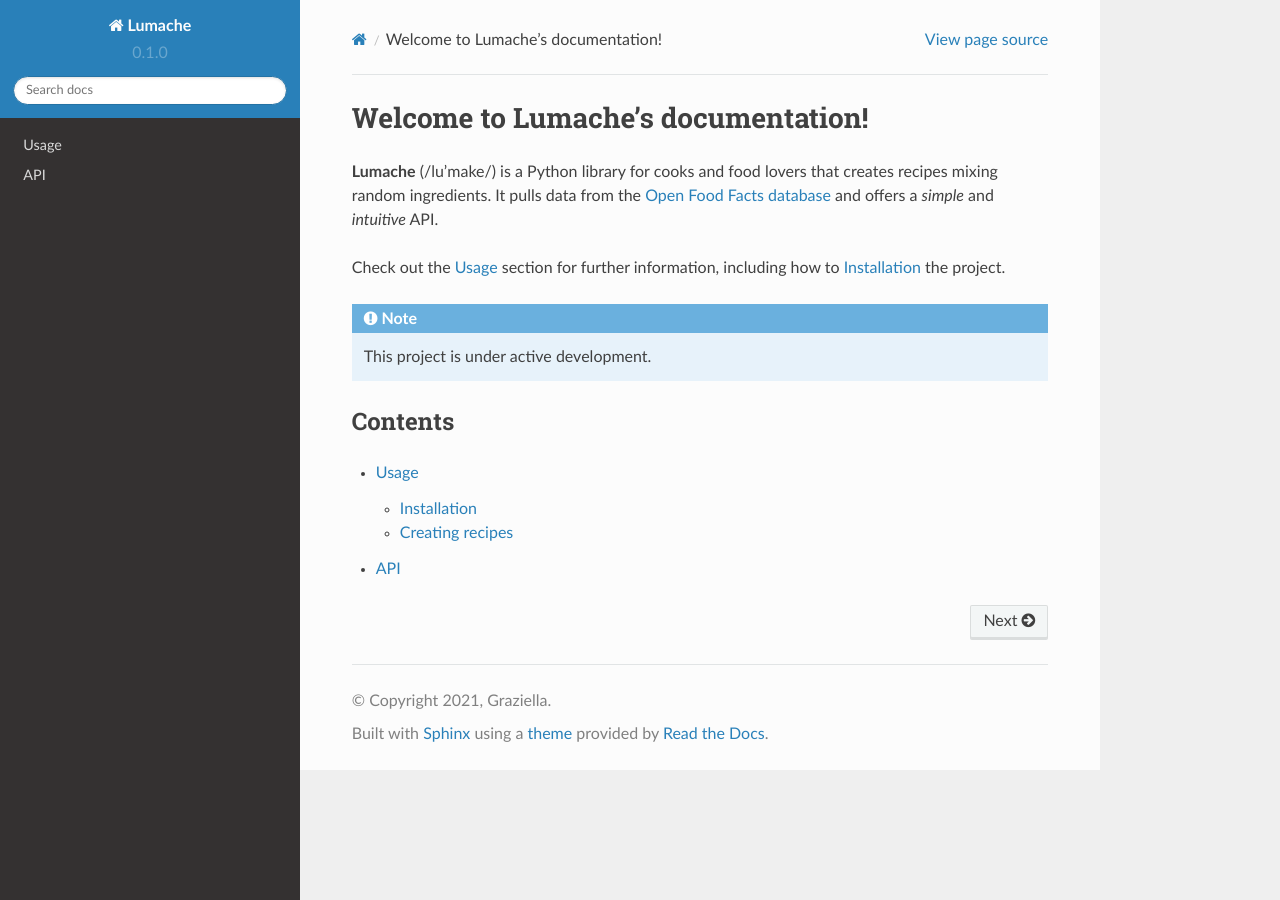
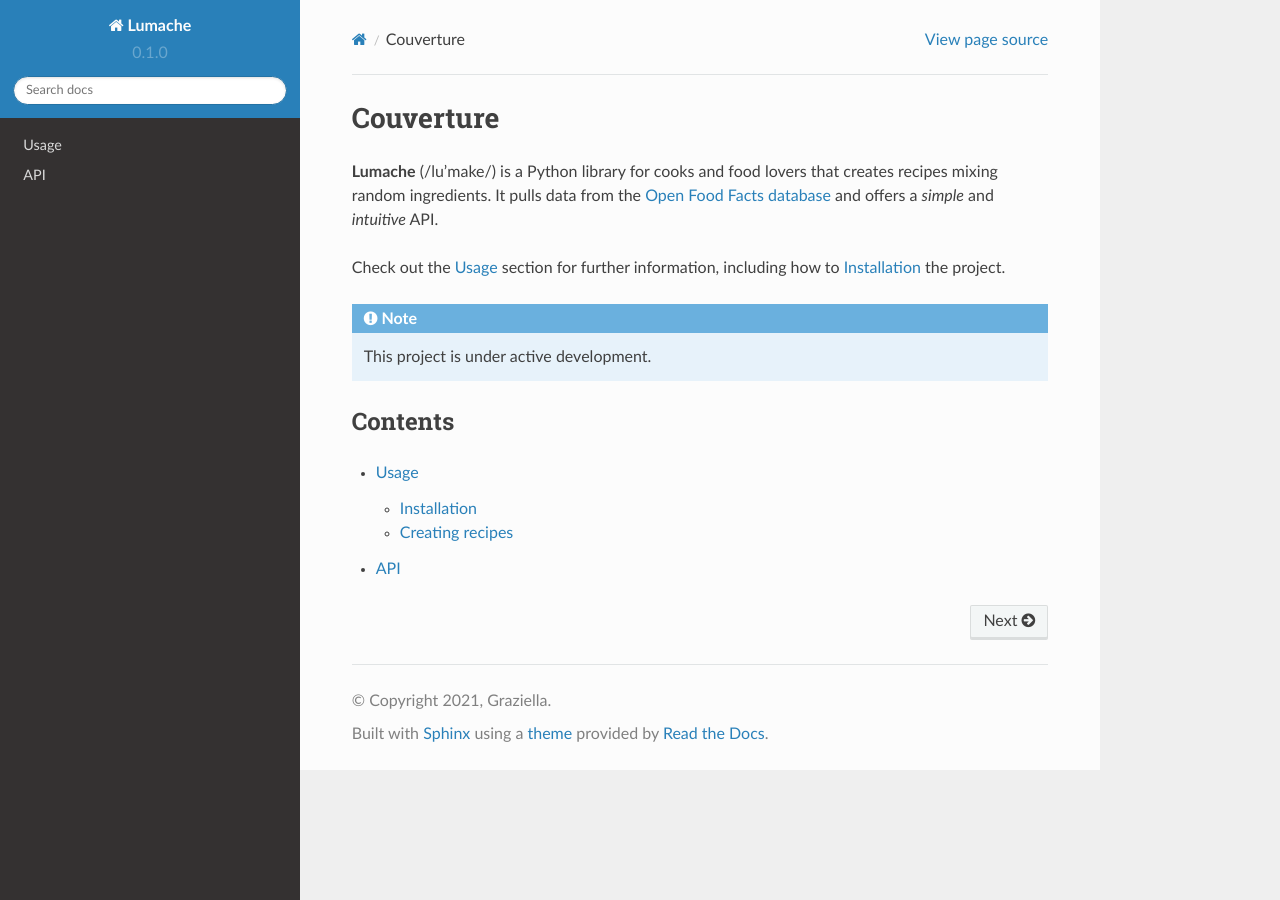
Before and after one commit to danoe78210/schattenjagers, a Sphinx documentation site: the page built from docs/source/index.rst, in a window 1280 px wide. Built offline with Sphinx 7.4.7 and the Read the Docs theme 2.0.0, drawn with Linux system fonts in a browser that asks for light colours.

Commit message:
Update index.rst

```diff
--- a/docs/source/index.rst
+++ b/docs/source/index.rst
@@ -1,5 +1,6 @@
-Welcome to Lumache's documentation!
+Couverture
 ===================================
+
 
 **Lumache** (/lu'make/) is a Python library for cooks and food lovers
 that creates recipes mixing random ingredients.
```
